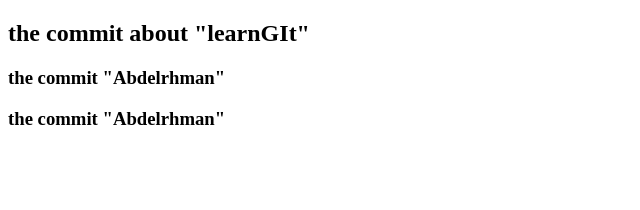
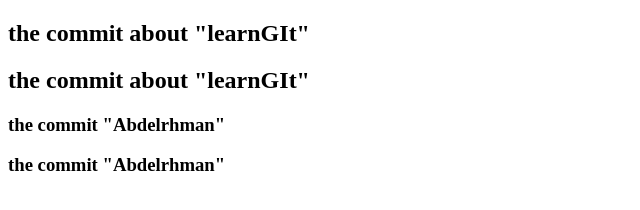
Before and after one commit to abdelrhman-learn/learnGIT, a plain HTML site: page index.html in a window 1280 px wide. Shown: the whole page, without its empty margins (0-640 px from the left). Drawn offline with Linux system fonts and the light colour scheme.

Commit message:
the upset fill html with learngit

```diff
--- a/index.html
+++ b/index.html
@@ -7,6 +7,7 @@
 </head>
 <body>
     <h2>the commit about "learnGIt"</h2>
+    <h2>the commit about "learnGIt"</h2>
     <h3>the commit "Abdelrhman"</h3>
     <h3>the commit "Abdelrhman"</h3>
 </body>
```
